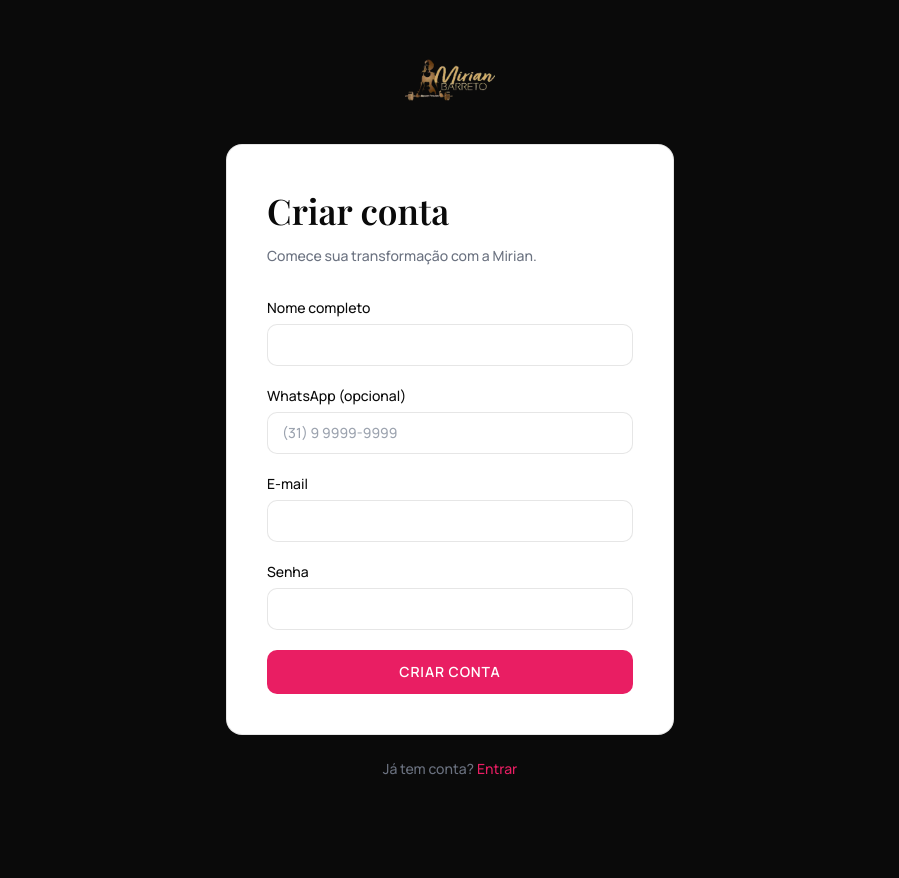
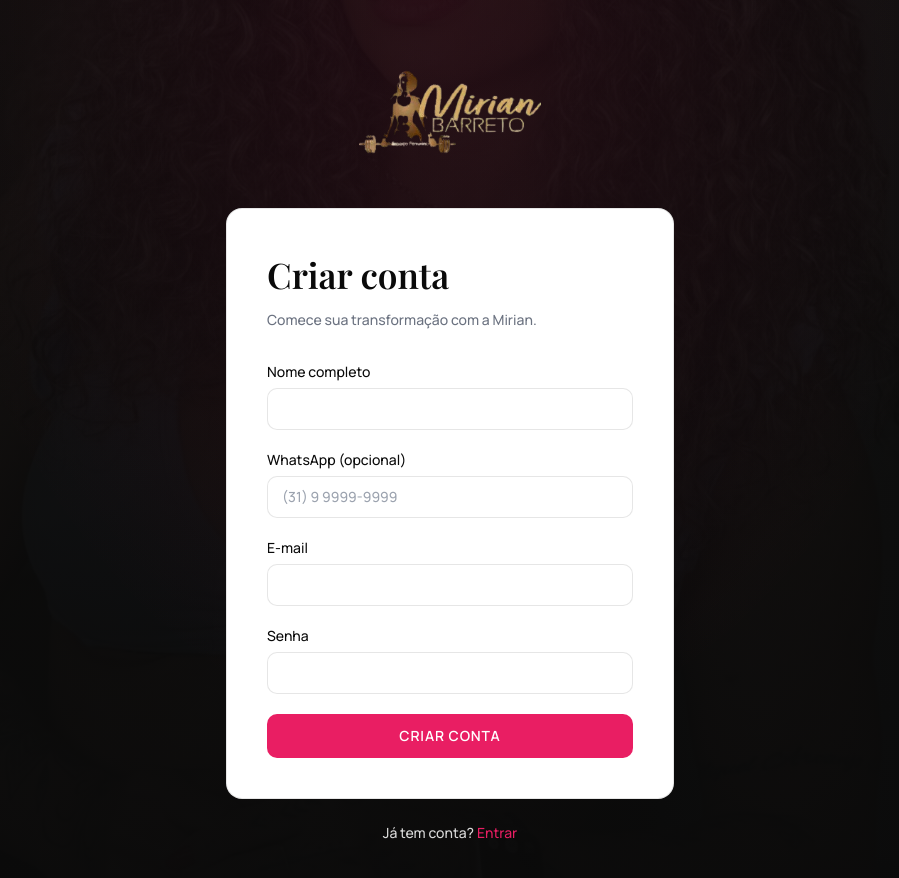
Before and after one commit to Niinja-agencia/Mirian-Barreto-App, a React (Vite) app: page /cadastro in a window 1280 px wide. Shown: the top 878 px of the page, without its empty margins (190-1089 px from the left). Before the commit the page ends 827 px from the top, so only its background shows below. Built offline with nearby package versions, Linux system fonts and the light colour scheme; no server answers.

Commit message:
﻿fix/ux: linka 'Já sou aluna' ao login + login com logo maior e fundo
- HeroSection: botão 'Já sou aluna' agora aponta para /login (Link)
- AuthShell: logo maior e imagem de fundo (login.jpg) bem transparente
- Converte login.HEIC -> login.jpg (1200px) e remove o HEIC

```diff
--- a/src/components/AuthShell.tsx
+++ b/src/components/AuthShell.tsx
@@ -12,10 +12,28 @@ export default function AuthShell({
   footer?: React.ReactNode;
 }) {
   return (
-    <div className="min-h-screen w-full flex items-center justify-center bg-[var(--color-black)] px-4 py-12">
+    <div className="relative min-h-screen w-full overflow-hidden bg-[var(--color-black)]">
+      {/* Fundo bem transparente */}
+      <div className="pointer-events-none absolute inset-0 z-0">
+        <img
+          src="/assets/login.jpg"
+          alt=""
+          className="h-full w-full object-cover opacity-[0.12]"
+        />
+        <div
+          className="absolute inset-0"
+          style={{
+            background:
+              'radial-gradient(ellipse at 50% 0%, rgba(233,30,99,0.10) 0%, transparent 60%), linear-gradient(to bottom, rgba(10,10,10,0.6), rgba(10,10,10,0.9))',
+          }}
+        />
+      </div>
+
+      {/* Conteúdo */}
+      <div className="relative z-10 flex min-h-screen items-center justify-center px-4 py-12">
         <div className="w-full max-w-md">
-        <Link to="/" className="flex justify-center mb-8">
-          <img src="/assets/logo-mirian.png" alt="Mirian Barreto" className="h-16 w-auto" />
+          <Link to="/" className="mb-8 flex justify-center">
+            <img src="/assets/logo-mirian.png" alt="Mirian Barreto" className="h-28 w-auto md:h-32" />
           </Link>
 
           <div
@@ -23,20 +41,19 @@ export default function AuthShell({
             style={{ background: 'white', border: '1px solid var(--color-divider-dark)' }}
           >
             <h1
-            className="text-[var(--color-black)] font-semibold"
+              className="font-semibold text-[var(--color-black)]"
               style={{ fontFamily: 'var(--font-display)', fontSize: 'clamp(1.6rem, 4vw, 2.2rem)' }}
             >
               {title}
             </h1>
-          {subtitle && (
-            <p className="mt-2 text-sm text-[var(--color-medium-grey)]">{subtitle}</p>
-          )}
+            {subtitle && <p className="mt-2 text-sm text-[var(--color-medium-grey)]">{subtitle}</p>}
             <div className="mt-8">{children}</div>
           </div>
 
           {footer && (
-          <div className="mt-6 text-center text-sm text-[var(--color-medium-grey)]">{footer}</div>
+            <div className="mt-6 text-center text-sm text-[rgba(255,255,255,0.85)]">{footer}</div>
           )}
+        </div>
       </div>
     </div>
   );
--- a/src/sections/HeroSection.tsx
+++ b/src/sections/HeroSection.tsx
@@ -1,4 +1,5 @@
 import { useEffect, useState, useRef } from 'react';
+import { Link } from 'react-router';
 import { useHeroParallax } from '@/hooks/useParallax';
 import gsap from 'gsap';
 import { ChevronDown } from 'lucide-react';
@@ -163,16 +164,15 @@ export default function HeroSection() {
                 Ver Planos
               </span>
             </button>
-            {/* TODO: trocar href para a URL real de login do app */}
-            <a
-              href="#login"
+            <Link
+              to="/login"
               className="border border-white text-white uppercase tracking-[0.08em] text-sm font-medium px-8 py-4 hover:bg-[rgba(255,255,255,0.1)] transition-all duration-300 text-center"
               aria-label="Acesso para alunas existentes"
             >
               <span className="tr" data-pt="Já sou aluna" data-en="I'm already a student">
                 Já sou aluna
               </span>
-            </a>
+            </Link>
           </div>
         </div>
 
```
Also changed, not shown: public/assets/login.jpg (added). Lines whose indentation alone changed are shown as unchanged.
